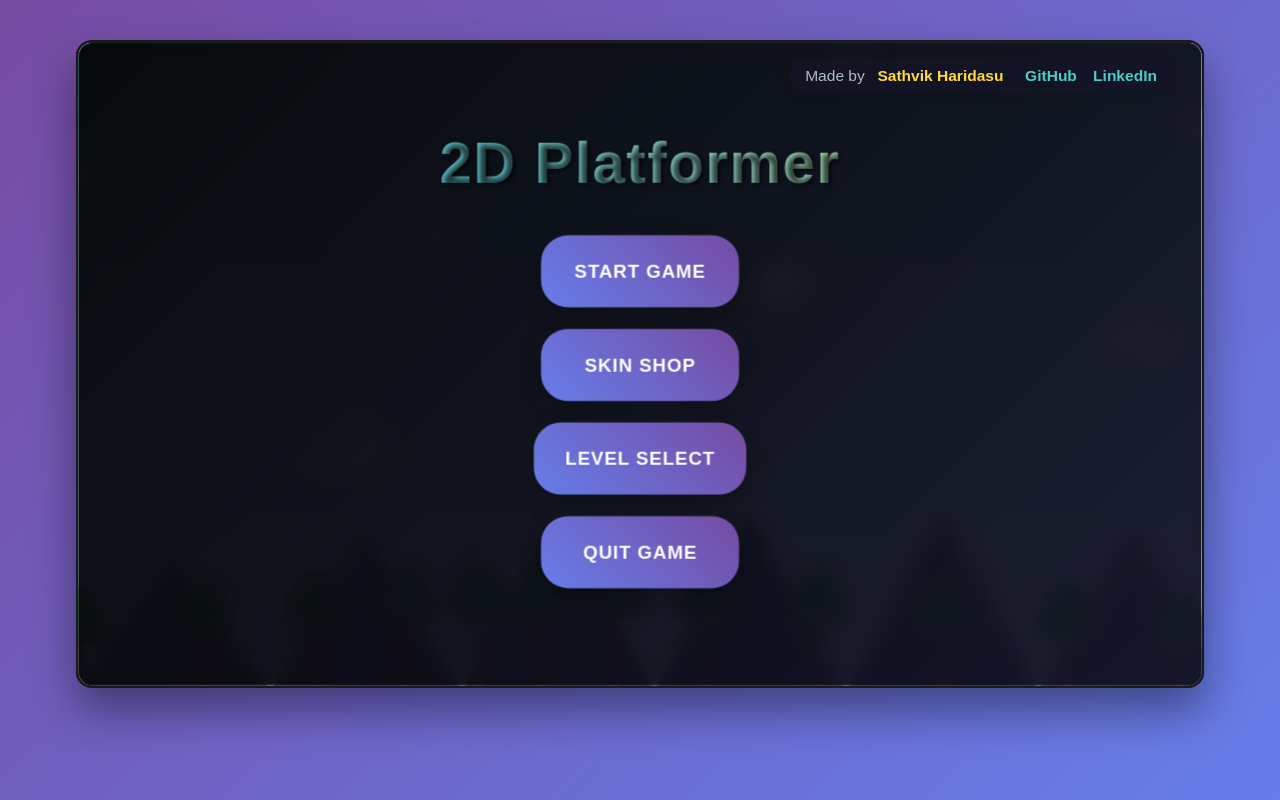
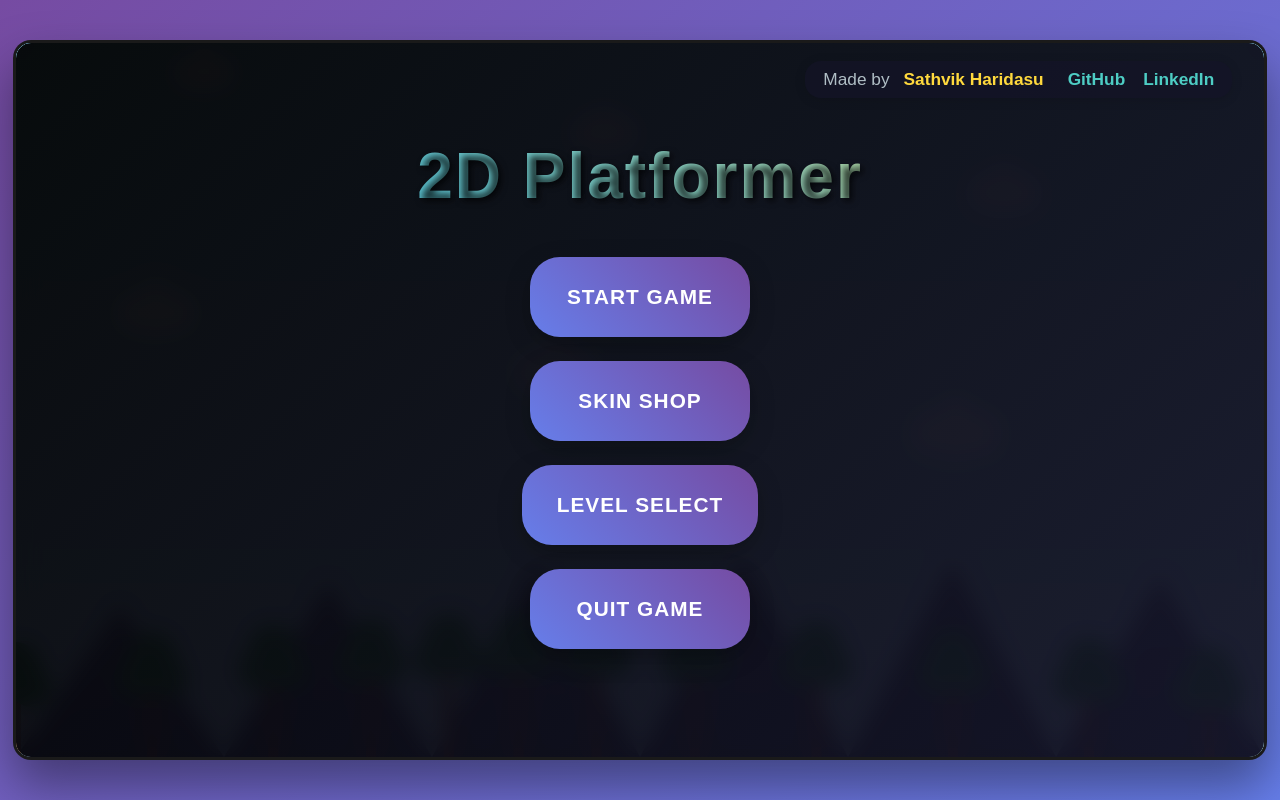
Before and after one commit to SathvikHaridasu/Platformer-Game, a plain HTML site: page index.html in a window 1280 px wide. Drawn offline with Linux system fonts and the light colour scheme; animation ran at ten frames a second.

Commit message:
dimension resize

```diff
--- a/game.js
+++ b/game.js
@@ -3,6 +3,9 @@ class Game {
     constructor() {
         this.canvas = document.getElementById('gameCanvas');
         this.ctx = this.canvas.getContext('2d');
+        // Set canvas size to match container
+        this.canvas.width = this.canvas.clientWidth;
+        this.canvas.height = this.canvas.clientHeight;
         this.width = this.canvas.width;
         this.height = this.canvas.height;
 
--- a/index.html
+++ b/index.html
@@ -13,7 +13,7 @@
             <a href="https://github.com/SathvikHaridasu" target="_blank" aria-label="GitHub" class="wm-link">GitHub</a>
             <a href="https://www.linkedin.com/in/sathvik-haridasu/" target="_blank" aria-label="LinkedIn" class="wm-link">LinkedIn</a>
         </div>
-        <canvas id="gameCanvas" width="1280" height="720"></canvas>
+        <canvas id="gameCanvas"></canvas>
 
         <!-- Main Menu -->
         <div id="mainMenu" class="menu">
--- a/styles.css
+++ b/styles.css
@@ -24,14 +24,16 @@ body {
     box-shadow: 0 25px 50px rgba(0, 0, 0, 0.4);
     overflow: hidden;
     border: 3px solid rgba(255, 255, 255, 0.1);
-    transform: scale(0.93);
-    transform-origin: top center;
-    margin-top: 18px;
-    margin-bottom: 18px;
+    /* Remove zoom out for normal screens */
+    transform: none !important;
+    margin-top: 0 !important;
+    margin-bottom: 0 !important;
 }
 
 #gameCanvas {
     display: block;
+    width: 100% !important;
+    height: 100% !important;
     background: linear-gradient(to bottom, #87CEEB 0%, #98D8E8 50%, #B0E0E6 100%);
     image-rendering: pixelated;
     image-rendering: -moz-crisp-edges;
```
